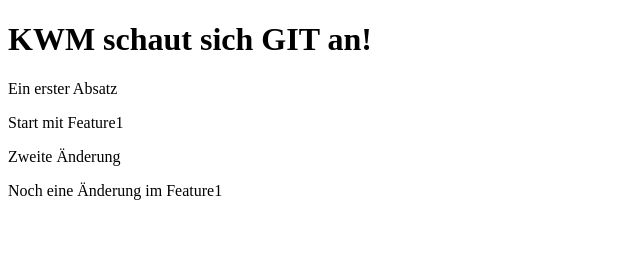
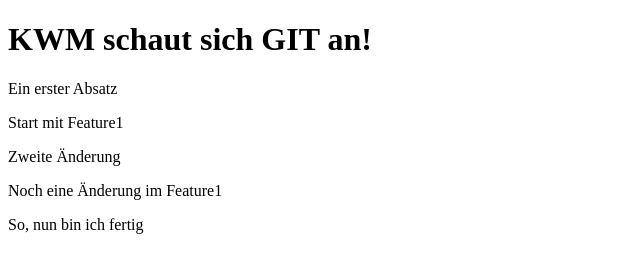
Before and after one commit to jschoenb/apm26g1, a plain HTML site: page index.html in a window 1280 px wide. Shown: the whole page, without its empty margins (0-640 px from the left). Drawn offline with Linux system fonts and the light colour scheme.

Commit message:
Branch fertig

```diff
--- a/index.html
+++ b/index.html
@@ -10,5 +10,6 @@
     <p>Start mit Feature1</p>
     <p>Zweite Änderung</p>
     <p>Noch eine Änderung im Feature1</p>
+    <p>So, nun bin ich fertig</p>
 </body>
 </html>
```
